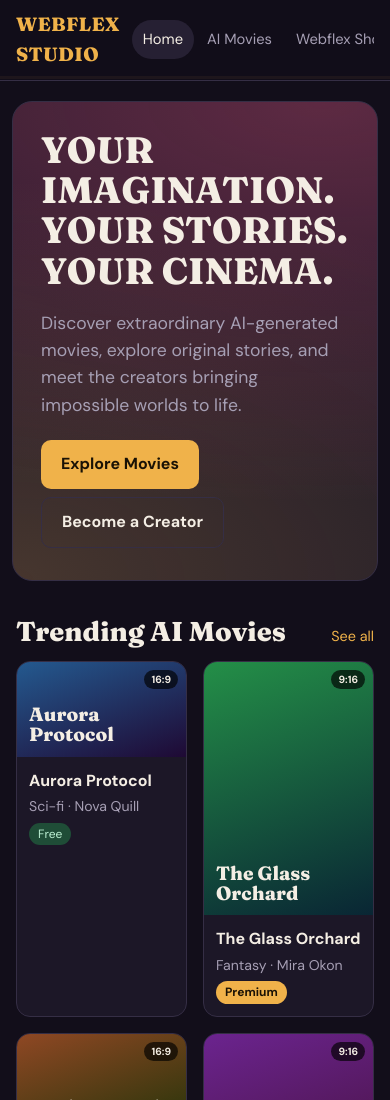
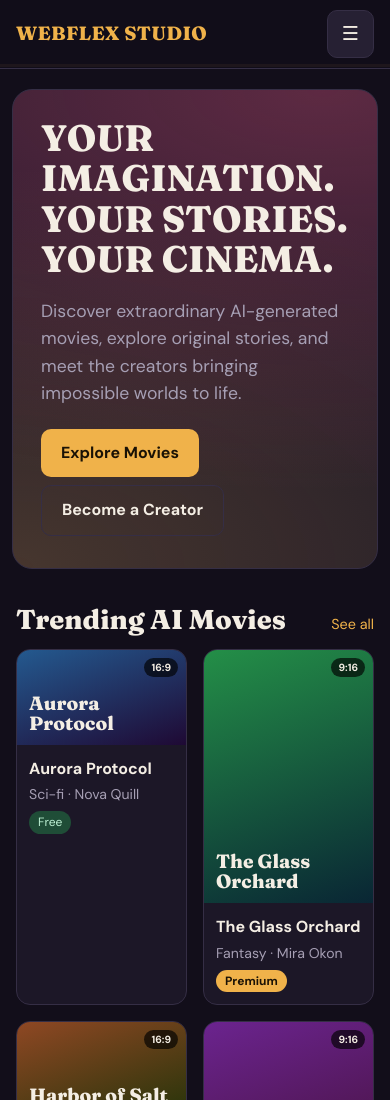
Before and after one commit to udomercy165-hub/Webflex-studio, a plain HTML site: page index.html in a window 390 px wide. Shown: the top 1100 px of the page. Drawn offline with nearby package versions, Linux system fonts and the light colour scheme.

Commit message:
Add mobile menu button and update navigation

```diff
--- a/index.html
+++ b/index.html
@@ -55,9 +55,11 @@ table{width:100%;border-collapse:collapse;font-size:.9rem}th,td{text-align:left;
 .toast{position:fixed;left:50%;bottom:calc(20px + env(safe-area-inset-bottom,0px));transform:translateX(-50%);background:var(--tx);color:#111;padding:10px 18px;border-radius:99px;z-index:50;font-weight:700}
 .shorts{display:flex;gap:16px;overflow-x:auto;scroll-snap-type:x mandatory;padding-bottom:10px}.shorts .card{flex:0 0 min(280px,78vw);scroll-snap-align:center}
 @media(prefers-reduced-motion:no-preference){.card{transition:transform .15s}.card:hover{transform:translateY(-3px)}}
+#mb{display:none;margin-left:auto;background:var(--sf2);border:1px solid var(--ln);border-radius:10px;padding:8px 14px;font-size:1.2rem;cursor:pointer}
+@media(max-width:820px){#mb{display:block}nav{display:none;position:absolute;top:100%;left:0;right:0;margin-left:0;flex-direction:column;overflow-x:visible;overflow-y:auto;max-height:75vh;background:#120e1a;border-bottom:1px solid var(--ln);padding:8px 12px 14px}header.open nav{display:flex}nav a{padding:14px;font-size:1rem}}
 footer{border-top:1px solid var(--ln);padding:24px 16px;text-align:center;color:var(--mu);font-size:.85rem}
 </style></head><body>
-<header><a class="logo" href="#home">WEBFLEX STUDIO</a><nav id="nav" aria-label="Main"></nav></header>
+<header><a class="logo" href="#home">WEBFLEX STUDIO</a><button id="mb" aria-label="Open menu" aria-expanded="false" aria-controls="nav">&#9776;</button><nav id="nav" aria-label="Main"></nav></header>
 <main id="app" tabindex="-1"></main>
 <footer>Webflex Studio is a front-end prototype. All films, creators, stories and figures are fictional demonstration content. Sign-in is connected; streaming, payments and everything else remain demonstrations.</footer>
 <script src="https://cdn.jsdelivr.net/npm/@supabase/supabase-js@2.45.4/dist/umd/supabase.js"></script>
@@ -138,9 +140,10 @@ signin:()=>USER?ACCT():`<h1 style="font-size:2.4rem">Sign in</h1><form id="sf" s
 join:()=>USER?ACCT():`<h1 style="font-size:2.4rem">Join as a Creator</h1><form id="jf" style="max-width:480px" novalidate><label for="j1">Display name</label><input id="j1" autocomplete="nickname"><label for="j2">Email</label><input id="j2" type="email" autocomplete="email"><label for="j4">Password (at least 8 characters)</label><input id="j4" type="password" autocomplete="new-password"><label for="j3">What do you create?</label><select id="j3"><option>AI movies</option><option>Short videos</option><option>Written stories</option><option>Animation</option></select><div class="err" id="jm" role="status"></div><button class="btn" style="margin-top:12px">Create account</button></form><p style="color:var(--mu);font-size:.88rem">Creating an account does not publish anything. Creator tools are not built yet.</p>`
 };
 const SB_URL='https://ndbqhmkjvjzkbcjriawj.supabase.co',SB_KEY='sb_publishable_0QJjX5Mc0rsmtdul4GvQQw_kP9BHuhF';
-let USER=null;
+let USER=null,ADMIN=false;
 const sb=window.supabase?window.supabase.createClient(SB_URL,SB_KEY):null;
-if(sb)sb.auth.onAuthStateChange((ev,ses)=>{USER=ses?ses.user:null;if(['INITIAL_SESSION','SIGNED_IN','SIGNED_OUT'].includes(ev))setTimeout(route,0)});
+if(sb)sb.auth.onAuthStateChange((ev,ses)=>{USER=ses?ses.user:null;if(['INITIAL_SESSION','SIGNED_IN','SIGNED_OUT'].includes(ev))setTimeout(refreshRole,0)});
+async function refreshRole(){ADMIN=false;if(sb&&USER){try{const q=await sb.from('profiles').select('role').eq('id',USER.id).maybeSingle();ADMIN=!!(q.data&&q.data.role==='admin')}catch(e){}}route()}
 const ACCT=()=>`<h1 style="font-size:2.4rem">Account</h1><p>Signed in as <b id="ue"></b></p><button class="btn" id="so">Sign out</button>`;
 async function gate(cb){const box=document.getElementById('app'),keep=box.innerHTML,hd='<h1 style="font-size:2.4rem">Administrator dashboard</h1>';
  if(!sb){box.innerHTML=hd+'<p>The sign-in service did not load.</p>';return}
@@ -173,9 +176,9 @@ function authBind(k){
 }
 const STAT=['Draft','Awaiting Payment','Payment Verification','Awaiting Review','Changes Requested','Approved','Scheduled','Live','Completed','Rejected','Refund Pending','Refunded'];
 function route(){const h=(location.hash||'#home').slice(1),[k,a]=h.split('/');let key=k==='ads-custom'?'ads-custom':k;const f=V[key]||V.home;
-app.innerHTML=f(a);window.scrollTo(0,0);app.focus({preventScroll:true});
+document.querySelector('header').classList.remove('open');$('#mb').setAttribute('aria-expanded','false');app.innerHTML=f(a);window.scrollTo(0,0);app.focus({preventScroll:true});
 const nk=['watch'].includes(k)?'movies':k==='creator'?'creators':k==='read'?'stories':k==='ads-custom'||k==='track'?'ads':k;
-$('#nav').innerHTML=NAV.map(n=>`<a href="#${n[0]}" class="${n[0]===nk?'on':''}${n[0]==='join'?' cta':''}" ${n[0]===nk?'aria-current="page"':''}>${n[0]==='signin'&&USER?'Account':n[1]}</a>`).join('');
+$('#nav').innerHTML=(ADMIN?NAV.concat([['admin','Admin']]):NAV).map(n=>`<a href="#${n[0]}" class="${n[0]===nk?'on':''}${n[0]==='join'?' cta':''}" ${n[0]===nk?'aria-current="page"':''}>${n[0]==='signin'&&USER?'Account':n[1]}</a>`).join('');
 bind(k,a)}
 function bind(k){authBind(k);
 document.querySelectorAll('form.ph').forEach(f=>f.onsubmit=e=>{e.preventDefault();toast('Accounts are not connected yet')});
@@ -202,5 +205,6 @@ if(k==='admin')gate(()=>$('#ad-on').onclick=()=>{$('#ad').innerHTML=`<h2 style="
 <div class="card b" style="margin-top:16px"><h3>Review WFX-2026-0001</h3><p>Contact: demo@example.com · Placement: Homepage banner</p><div class="player" style="aspect-ratio:16/9;max-width:420px">Uploaded creative appears here for inspection</div><label for="rr">Rejection reason or change request</label><textarea id="rr" rows="2"></textarea><label for="sch">Confirm schedule</label><input id="sch" type="date">
 <p><button class="btn sm" data-a="Approved">Approve</button><button class="btn sm ghost" data-a="Rejected">Reject</button><button class="btn sm ghost" data-a="Changes requested">Request changes</button><button class="btn sm ghost" data-a="Scheduled">Schedule</button></p><p style="color:var(--mu);font-size:.85rem">Refund status: Not applicable. Refunds would go through the payment provider or an explicit admin process.</p></div><h3 style="margin-top:16px">Action log</h3><ul id="lg"><li>Sample log. Actions below are not saved.</li></ul>`;
 document.querySelectorAll('[data-a]').forEach(b=>b.onclick=()=>{const li=document.createElement('li');li.textContent=new Date().toLocaleTimeString()+' · '+b.dataset.a+' (demo)';$('#lg').prepend(li)})})}
+$('#mb').onclick=()=>{const o=document.querySelector('header').classList.toggle('open');$('#mb').setAttribute('aria-expanded',o)};
 addEventListener('hashchange',route);route();
 </script></body></html>
```
